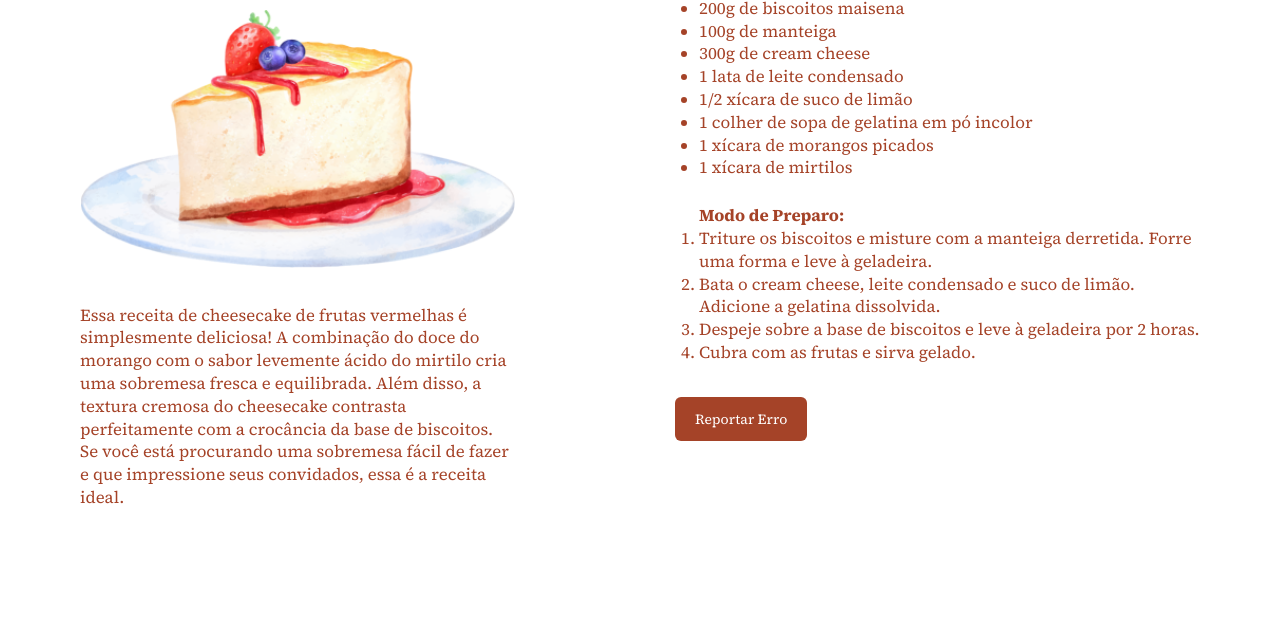
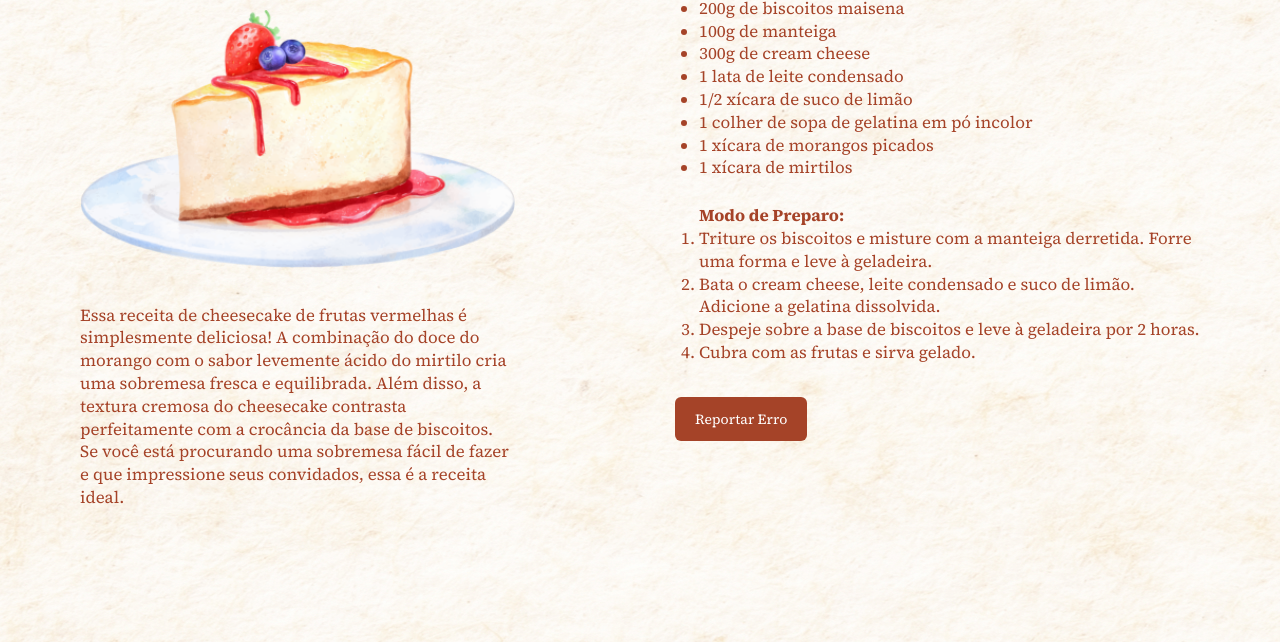
Before and after one commit to Taynara-Veloso/Projeto5_Stage3-Receitas, a plain HTML site: page index.html in a window 1280 px wide. Shown: the part 158-800 px from the top of the page. Drawn offline with Linux system fonts and the light colour scheme.

Commit message:
:lipstick: CSS_Background

```diff
--- a/style.css
+++ b/style.css
@@ -15,6 +15,8 @@
 body{
     color: #a54328;
     font-size: 1.6rem;
+
+    background: url(./assets/image/old-paper-texture-beige-craft-cardboard-vintage-canvas-surface\ 1.jpg);
 }
 main{
     max-width: 32rem;
```
